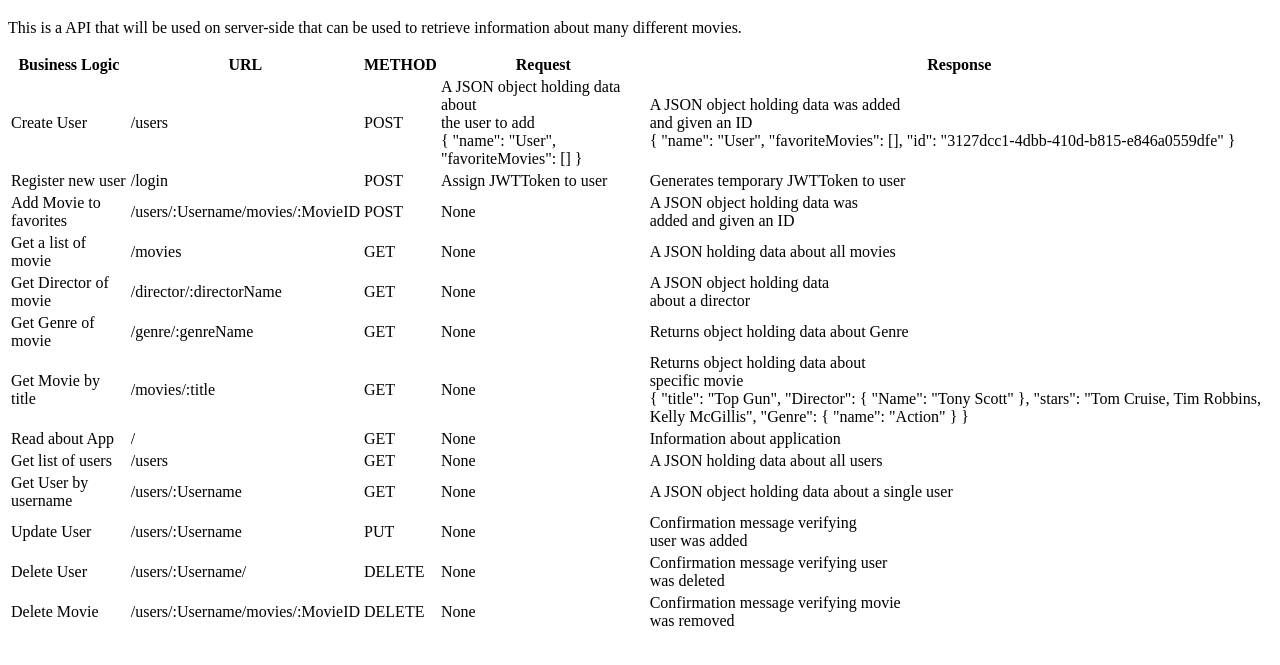
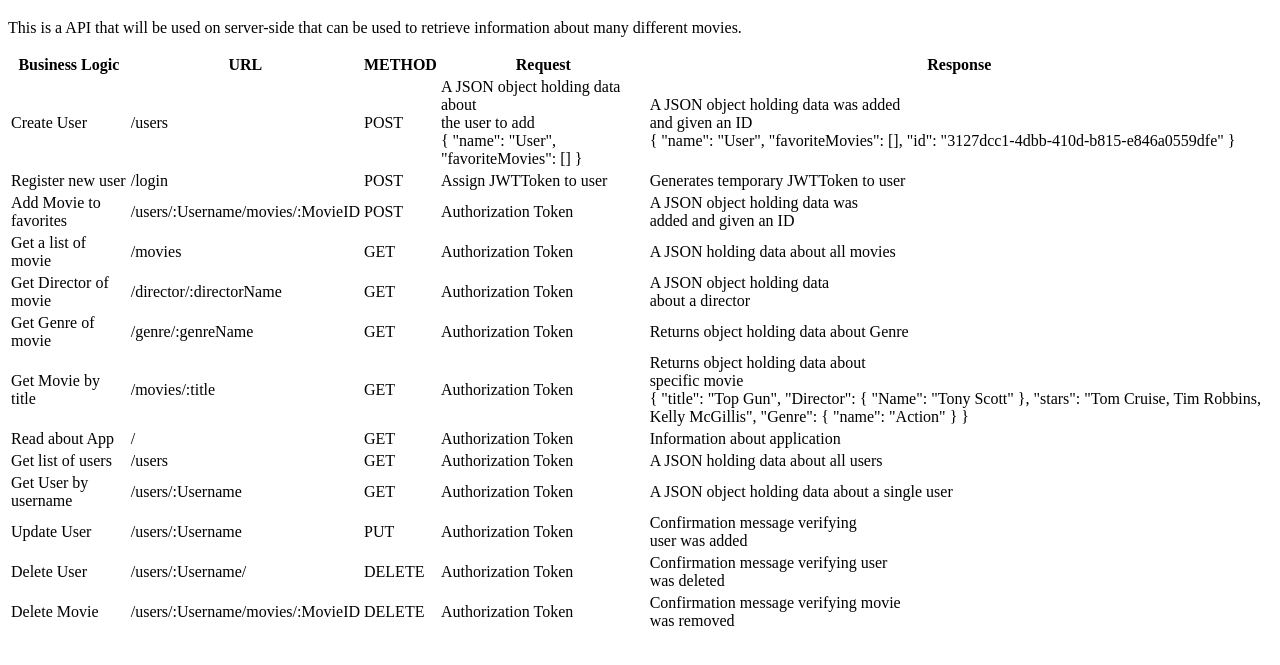
Before and after one commit to Madison-Cox/movie-api, a website: page public/documentation.html in a window 1280 px wide. Shown: the part 61-726 px from the top of the page. Drawn offline with Linux system fonts and the light colour scheme.

Commit message:
Update documentation.html

```diff
--- a/public/documentation.html
+++ b/public/documentation.html
@@ -43,35 +43,35 @@
                 <td>Add Movie to favorites</td>
                 <td>/users/:Username/movies/:MovieID</td>
                     <td>POST</td>
-                    <td>None</td>
+                    <td>Authorization Token</td>
                     <td>A JSON object holding data was<br> added and given an ID</td>
             </tr>
 <tr>
                 <td>Get a list of movie</td>
                 <td>/movies</td>
                     <td>GET</td>
-                    <td>None</td>
+                    <td>Authorization Token</td>
                     <td>A JSON holding data about all movies</td>
             </tr>
             <tr>
                 <td>Get Director of movie</td>
                 <td>/director/:directorName</td>
                     <td>GET</td>
-                    <td>None</td>
+                    <td>Authorization Token</td>
                     <td>A JSON object holding data<br> about a director</td>
             </tr>
             <tr>
                 <td>Get Genre of movie</td>
                 <td>/genre/:genreName</td>
                     <td>GET</td>
-                    <td>None</td>
+                    <td>Authorization Token</td>
                     <td>Returns object holding data about Genre</td>
             </tr>
             <tr>
                 <td>Get Movie by title</td>
                 <td>/movies/:title</td>
                     <td>GET</td>
-                    <td>None</td>
+                    <td>Authorization Token</td>
                     <td>Returns object holding data about<br> specific movie<br>{
     "title": "Top Gun",
     "Director": {
@@ -87,42 +87,42 @@
                 <td>Read about App</td>
                 <td>/</td>
                 <td>GET</td>
-                <td>None</td>
+                <td>Authorization Token</td>
                 <td>Information about application</td>
             </tr>
             <tr>
                 <td>Get list of users</td>
                 <td>/users</td>
                 <td>GET</td>
-                <td>None</td>
+                <td>Authorization Token</td>
                 <td>A JSON holding data about all users</td>
             </tr>
             <tr>
                 <td>Get User by username</td>
                 <td>/users/:Username</td>
                 <td>GET</td>
-                <td>None</td>
+                <td>Authorization Token</td>
                 <td>A JSON object holding data about a single user</td>
             </tr>
 <tr>
             <td>Update User</td>
                 <td>/users/:Username</td>
                     <td>PUT</td>
-                    <td>None</td>
+                    <td>Authorization Token</td>
                     <td>Confirmation message verifying<br> user was added</td>
             </tr>
 <tr>
                 <td>Delete User</td>
                 <td>/users/:Username/</td>
                     <td>DELETE</td>
-                    <td>None</td>
+                    <td>Authorization Token</td>
                     <td>Confirmation message verifying user<br> was deleted</td>
             </tr>
 <tr>
                 <td>Delete Movie</td>
                 <td>/users/:Username/movies/:MovieID</td>
                     <td>DELETE</td>
-                    <td>None</td>
+                    <td>Authorization Token</td>
                     <td>Confirmation message verifying movie<br> was removed</td>
             </tr>
             </tbody>
```
